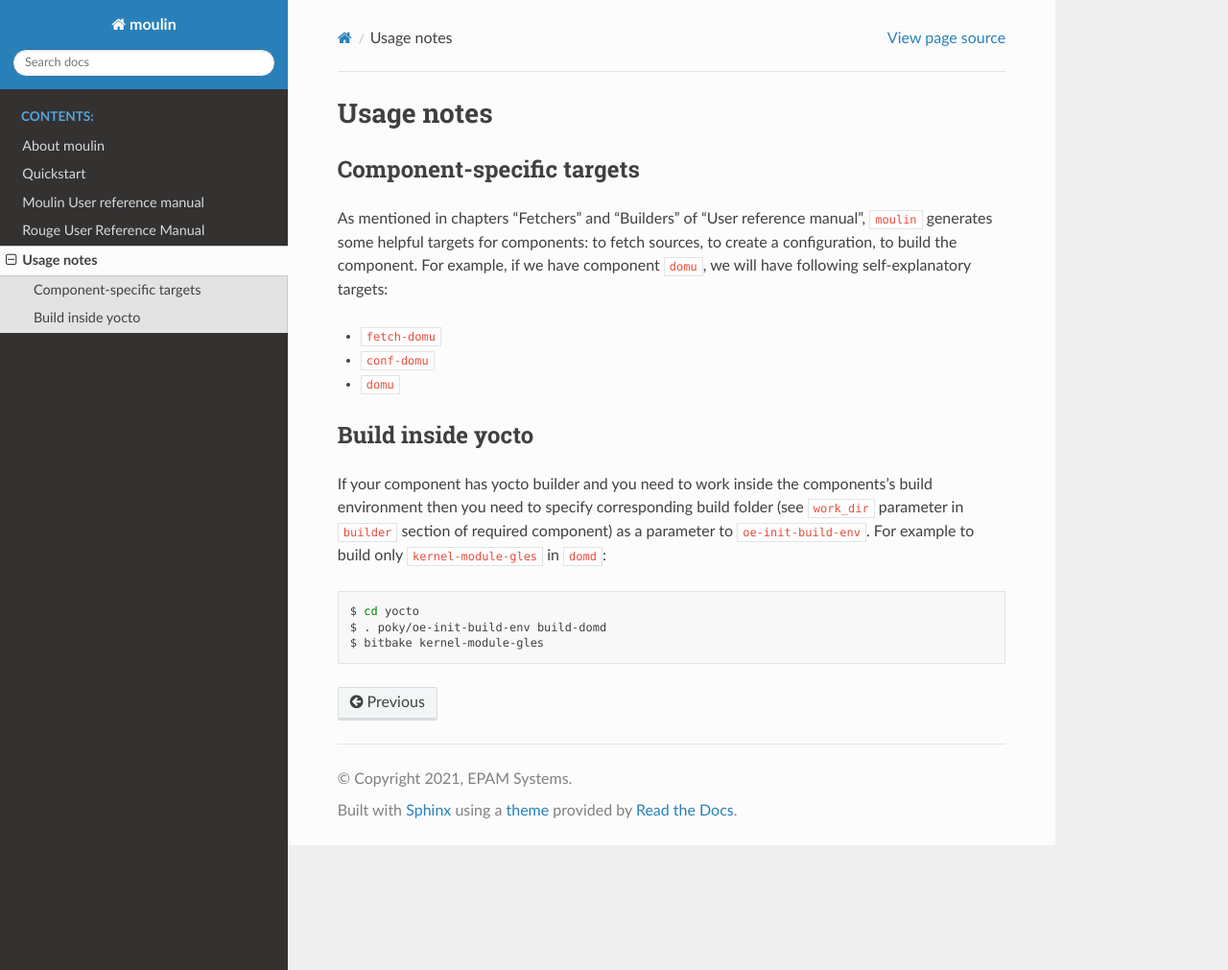
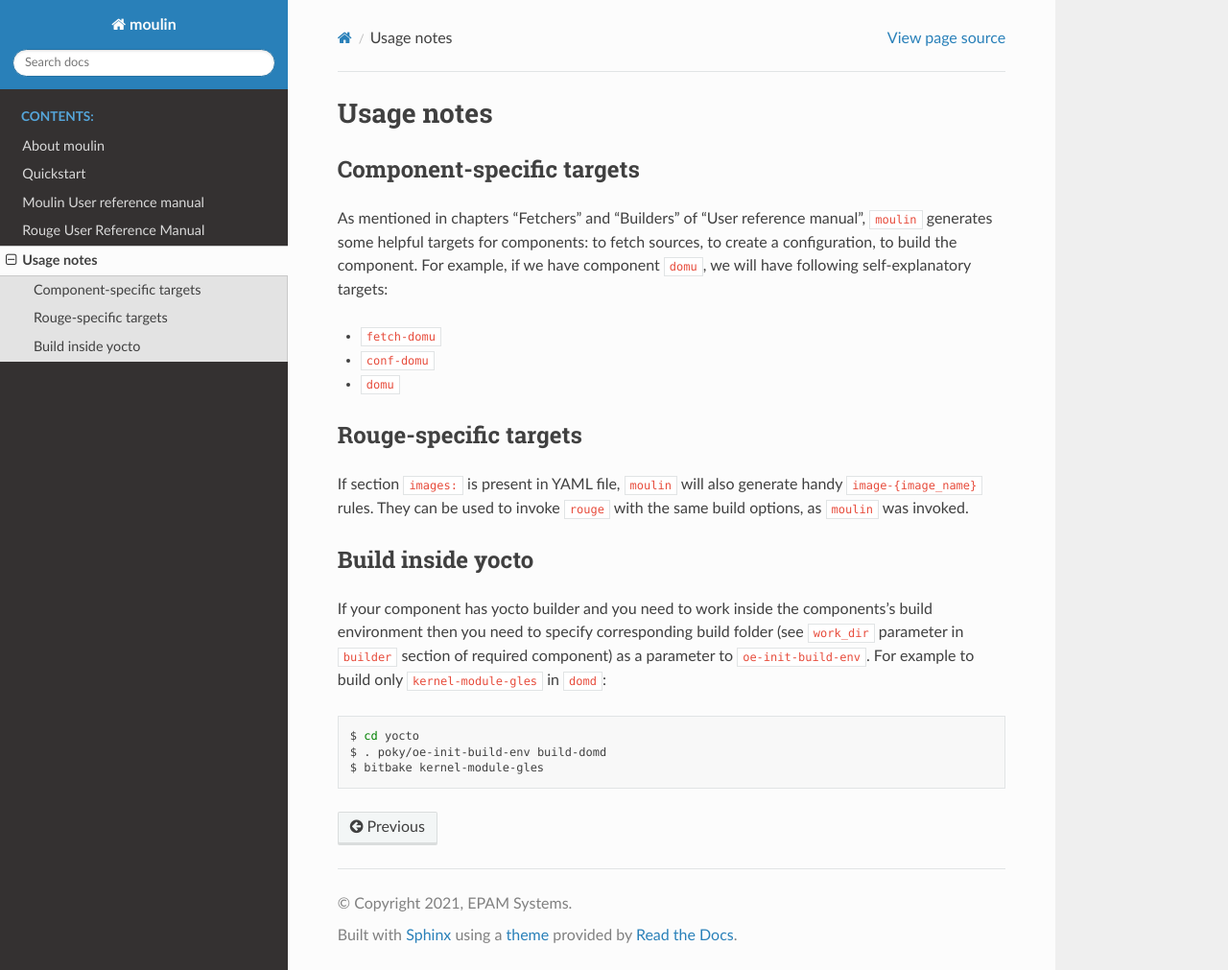
Before and after one commit to xen-troops/moulin, a Sphinx documentation site: the page built from docs/usage-notes.rst, in a window 1280 px wide and 1011 px high. Shown: the whole window at 96% size. Built offline with Sphinx 7.4.7 and the Read the Docs theme 2.0.0, drawn with Linux system fonts in a browser that asks for light colours.

Commit message:
moulin: generate rouge targets
Targets `image-{image_name}` will be added to build.ninja, so
one can build image with command like

 # ninja image-smth

This patch also bumps up version to 0.5

Signed-off-by: Volodymyr Babchuk <volodymyr_babchuk@epam.com>

```diff
--- a/docs/conf.py
+++ b/docs/conf.py
@@ -21,7 +21,7 @@ copyright = '2021, EPAM Systems'
 author = 'EPAM Systems'
 
 # The full version, including alpha/beta/rc tags
-release = 'v0.1'
+release = 'v0.5'
 
 # -- General configuration ---------------------------------------------------
 
--- a/docs/rouge.rst
+++ b/docs/rouge.rst
@@ -20,7 +20,9 @@ Design Principles
 similar in configuring and invoking to `moulin`. It can be used as a
 stand-alone tool: just provide only :code:`images:` section in your
 YAML file. Or you can include this section into the same file, which
-is used by `moulin` to share common options or variables.
+is used by `moulin` to share common options or variables. In latter
+case `moulin` will generate additional :code:`image-{image_name}`
+rules, so you can build images with Ninja.
 
 Requirements
 ------------
--- a/docs/usage-notes.rst
+++ b/docs/usage-notes.rst
@@ -14,6 +14,14 @@ self-explanatory targets:
 * :code:`conf-domu`
 * :code:`domu`
 
+Rouge-specific targets
+----------------------
+
+If section :code:`images:` is present in YAML file, :code:`moulin`
+will also generate handy :code:`image-{image_name}` rules. They can be
+used to invoke :code:`rouge` with the same build options, as
+:code:`moulin` was invoked.
+
 Build inside yocto
 ------------------
 
--- a/setup.py
+++ b/setup.py
@@ -7,7 +7,7 @@ with open("README.md", "r", encoding="utf-8") as fh:
 
 SETUP_ARGS: Dict[str, Any] = dict(
     name='moulin',  # Required
-    version='0.4',  # Required
+    version='0.5',  # Required
     description='Meta-build system',  # Required
     long_description=long_description,
     long_description_content_type="text/markdown",
```
Also changed, not shown: 1 other file.
